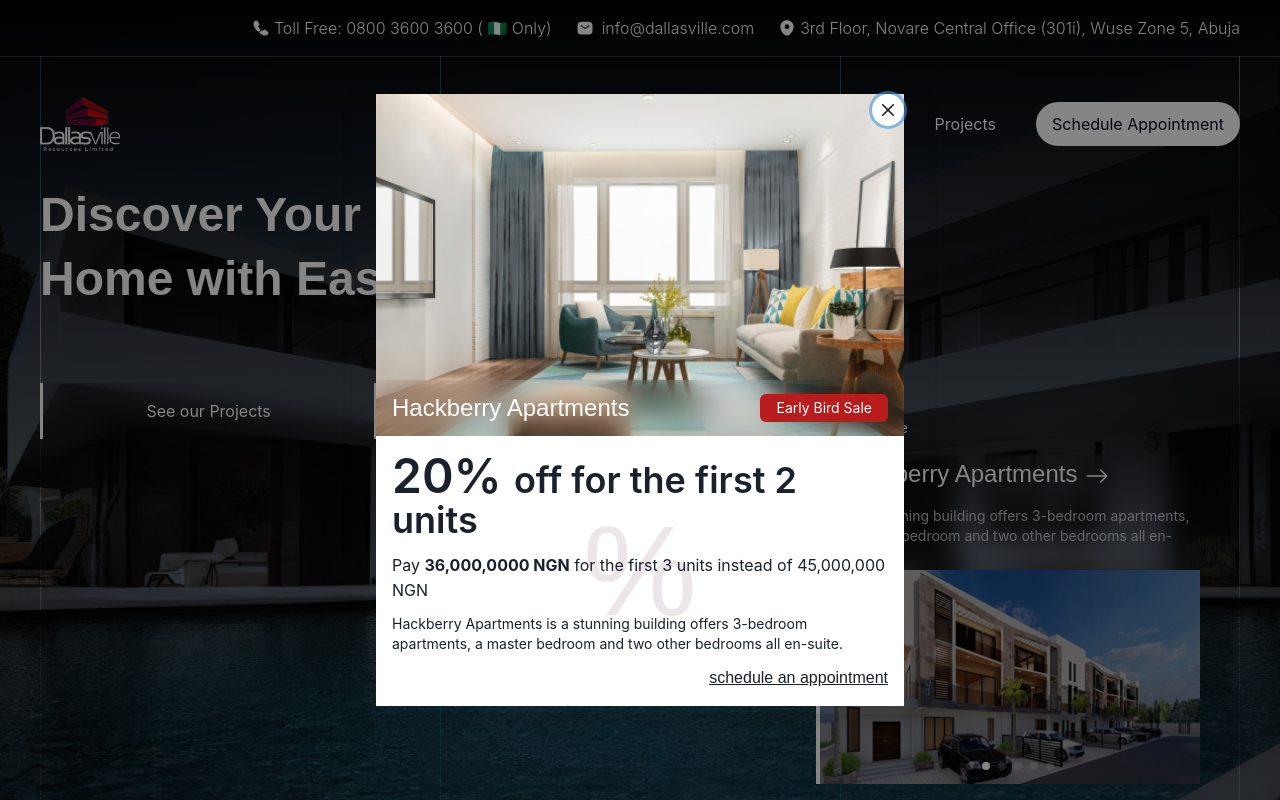
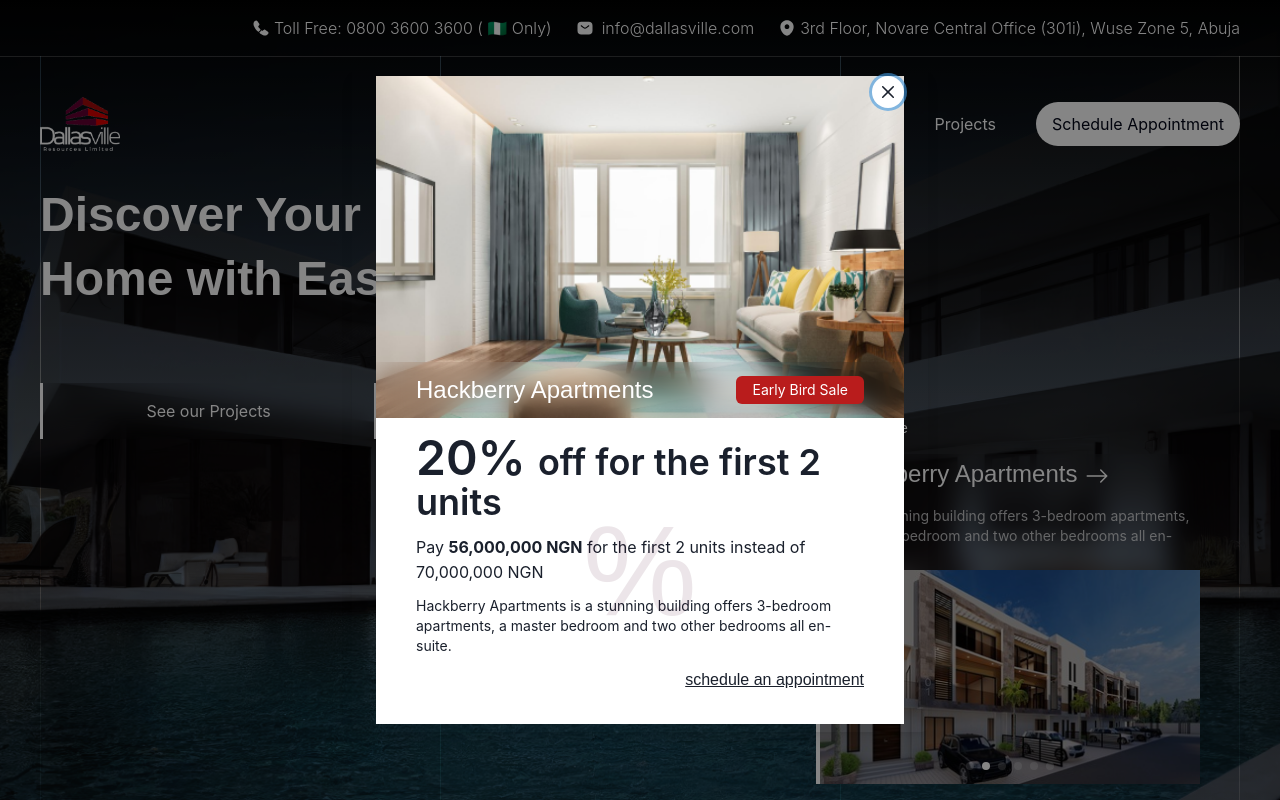
Before and after one commit to Colin-nwk/dallasville, a React (Vite) app: page / in a window 1280 px wide. Shown: the top 800 px of the page. Built offline with nearby package versions, Linux system fonts and the light colour scheme; a web font is replaced by a local one.

Commit message:
initial
minor popup fixes

```diff
--- a/src/components/general/Footer.tsx
+++ b/src/components/general/Footer.tsx
@@ -104,7 +104,7 @@
           </p>
           <div className=" flex justify-center md:justify-between items-center flex-wrap gap-4 mt-5">
             <p className="order-3 md:order-1">
-              @2023 Dallasville ResourceS Limited
+              @2023 Dallasville Resource Limited
             </p>
             <div className="flex justify-center gap-4 order-1 md:order-2">
               <a href="" target="_blank" rel="noopener noreferrer">
--- a/src/components/general/PopUp.tsx
+++ b/src/components/general/PopUp.tsx
@@ -50,16 +50,16 @@
                     alt=""
                     className="object-cover w-full h-fit"
                   />
-                  <div className="absolute bottom-0 insect-x-0 h-14 backdrop-blur-md backdrop:bg-black w-full flex justify-between items-center px-4">
+                  <div className="absolute bottom-0 insect-x-0 h-14 backdrop-blur-md backdrop:bg-black w-full flex justify-between items-center px-6 md:px-10">
                     <h3 className="text-white text-2xl">
                       Hackberry Apartments
                     </h3>
-                    <p className="text-white bg-red-700 px-4 py-1 text-sm rounded-md">
+                    <p className="text-white bg-red-700 px-2 md:px-4 py-1 text-xs md:text-sm rounded-md">
                       Early Bird Sale
                     </p>
                   </div>
                 </div>
-                <div className="bg-white p-4 flex flex-col gap-3 relative">
+                <div className="bg-white px-6 md:px-10 p-4 flex flex-col gap-3 relative">
                   <p className="text-4xl font-semibold">
                     <span className="text-5xl"> 20% </span> off for the first 2
                     units
@@ -67,9 +67,9 @@
                   <p className="">
                     Pay{" "}
                     <span className="font-bold leading-relaxed">
-                      36,000,0000 NGN
+                      56,000,000 NGN
                     </span>{" "}
-                    for the first 3 units instead of 45,000,000 NGN
+                    for the first 2 units instead of 70,000,000 NGN
                   </p>
                   <p className="text-sm">
                     Hackberry Apartments is a stunning building offers 3-bedroom
@@ -78,7 +78,7 @@
                   </p>
                   <a
                     href=""
-                    className="text-right underline hover:text-main duration-300 ease-in-out cursor-pointer z-40"
+                    className="text-right underline hover:text-main duration-300 ease-in-out cursor-pointer z-40 pb-4"
                   >
                     <h4>schedule an appointment</h4>
                   </a>
--- a/src/components/home/Header.tsx
+++ b/src/components/home/Header.tsx
@@ -1,51 +1,5 @@
-import header from "../../../public/asset/image/header.png";
-// import { BsTelephoneForward } from "react-icons/bs";
-// import { HiOutlineMail } from "react-icons/hi";
-// import { GoLocation } from "react-icons/go";
-import Navbar from "../general/Navbar";
-import Hero from "./Hero";
-
 const Header = () => {
-  return (
-    <header
-      className="bg-gradient-to-b from-black to-gray-600 relative w-full h-2/3 z-10"
-      // id="header-image"
-    >
-      <img
-        loading="eager"
-        src={header}
-        alt="luxuzy house with pool"
-        className="w-full h-full object-cover absolute mix-blend-overlay -z-10"
-      />
-      {/* <div id="header-image" className="h-full w-full"></div> */}
-      <div className="container  mx-auto px-4 md:px-10 w-full h-screen z-20 ">
-        {/* <div className=" flex flex-col md:flex-row justify-start  md:justify-end items-start md:items-center font-light text-white gap-2 md:gap-6 md:text-base py-2 md:py-4 text-sm">
-          <a
-            href="tel:+23480036003600"
-            className="inline-flex justify-start items-center cursor-pointer"
-          >
-            <BsTelephoneForward className="mr-2" />
-            <span>Toll Free: 0800 3600 3600 ( 🇳🇬 Only)</span>
-          </a>
-
-          <a
-            href="mailto:info@dallasville.com"
-            className="inline-flex justify-start items-center cursor-pointer"
-          >
-            <HiOutlineMail className="mr-2" />
-            <span>info@dallasville.com</span>
-          </a>
-          <div className="inline-flex justify-start items-center cursor-pointer">
-            <GoLocation className="mr-2" />
-            <span>3rd Floor, Novare Central Office, Wuse Zone, Abuja</span>
-          </div>
-        </div> */}
-        {/* navbar */}
-        <Navbar />
-        <Hero primary={true} />
-      </div>
-    </header>
-  );
+  return <div>Header</div>;
 };
 
 export default Header;
--- a/src/components/home/Sponsors.tsx
+++ b/src/components/home/Sponsors.tsx
@@ -7,32 +7,63 @@
     <>
       <div className="border-t border-b my-10">
         <section className="container  mx-auto p-4 md:p-10 w-full h-fit">
+          <div>
+            <h4 className="text-xl font-bold text-center py-5">
+              As featured in
+            </h4>
+          </div>
           <div className="flex justify-start md:justify-between items-center gap-4 flex-wrap no-scroll ">
-            <div>
-              <h4 className="text-3xl font-bold ">As featured in</h4>
-            </div>
-
             <img
               src={punch}
               alt="punch"
-              className="w-28 h-fit object-contain aspect-auto"
+              className="w-fit md:w-44 h-fit object-contain aspect-auto"
             />
             <img
               src={guardian}
               alt="guardian"
-              className="w-32 h-fit object-contain aspect-auto"
+              className="w-fit md:w-56 h-fit object-contain aspect-auto"
             />
             <img
               src={buj}
               alt="buj"
-              className="w-28 h-fit object-contain aspect-auto"
+              className="w-fit md:w-44 h-fit object-contain aspect-auto"
             />
             <img
               src={ontex}
               alt="ontex"
-              className="w-28 h-fit object-contain aspect-auto"
+              className="w-fit md:w-44 h-fit object-contain aspect-auto"
             />
           </div>
+          {/* <div className="grid md:grid-cols-4 grid-cols-2 gap-4 justify-center items-center">
+            <div className="w-full h-full bg-red-400 ">
+              <img
+                src={punch}
+                alt="punch"
+                className="w-fit h-fit object-contain "
+              />
+            </div>
+            <div className="w-full h-full bg-yellow-400 ">
+              <img
+                src={guardian}
+                alt="guardian"
+                className="w-fit h-fit object-contain bg-yellow-400"
+              />
+            </div>
+            <div className="w-full h-full bg-blue-400 ">
+              <img
+                src={buj}
+                alt="buj"
+                className="w-fit h-fit object-contain bg-green-400"
+              />
+            </div>
+            <div className="w-full h-full bg-green-400 ">
+              <img
+                src={ontex}
+                alt="ontex"
+                className="w-fit h-fit object-contain aspect-auto"
+              />
+            </div>
+          </div> */}
         </section>
       </div>
     </>
```
